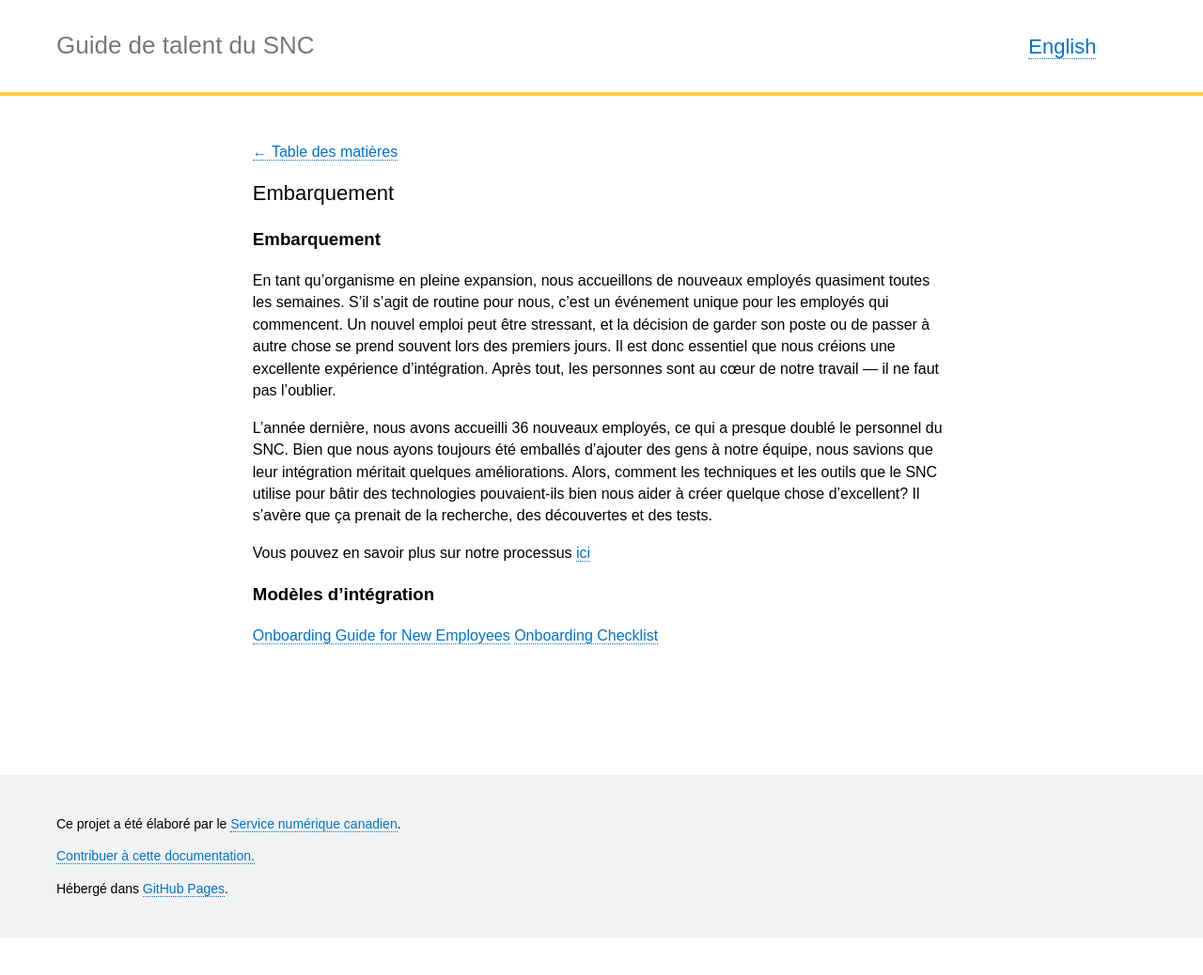
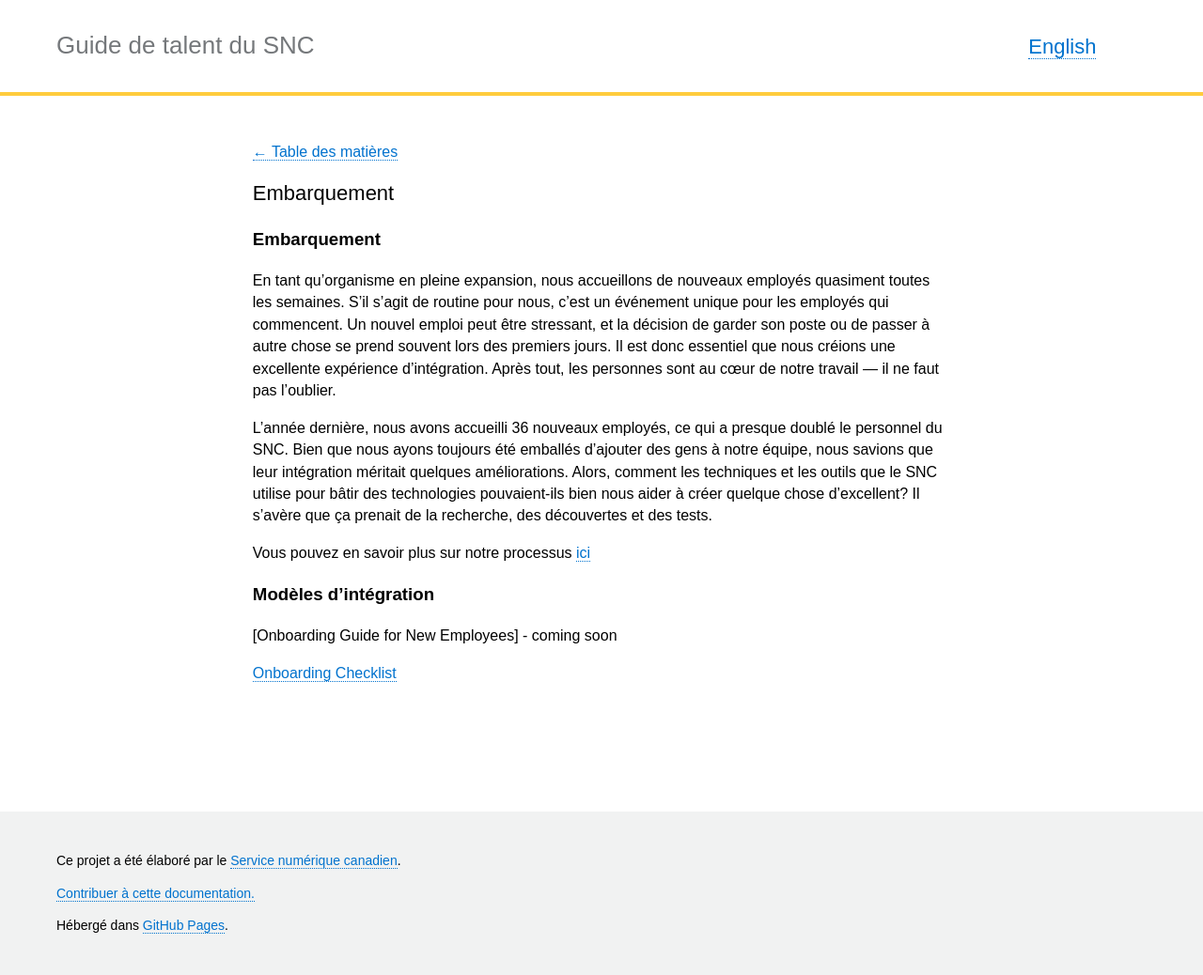
Before and after one commit to cds-snc/talent, a Jekyll site: the page built from _pages/fr/des modèles/embarquement.md, in a window 1280 px wide. Shown: the whole page at 94% size. Built offline with Jekyll 4.4.1, drawn with Linux system fonts in a browser that asks for light colours; before the commit the page ends 998 px from its top, so only the background shows below that.

Commit message:
correct formating

```diff
--- a/_pages/fr/des modèles/embarquement.md
+++ b/_pages/fr/des modèles/embarquement.md
@@ -17,5 +17,6 @@ Vous pouvez en savoir plus sur notre processus [ici](https://numerique.canada.ca
 
 ### Modèles d'intégration
 
-[Onboarding Guide for New Employees](coming soon)
+[Onboarding Guide for New Employees] - coming soon
+
 [Onboarding Checklist](https://docs.google.com/document/d/1G6Ge7VrnlSCIFCqupCMDtCLcqhGgWM3yMqXFB7X0hWo/edit?usp=sharing)
```
